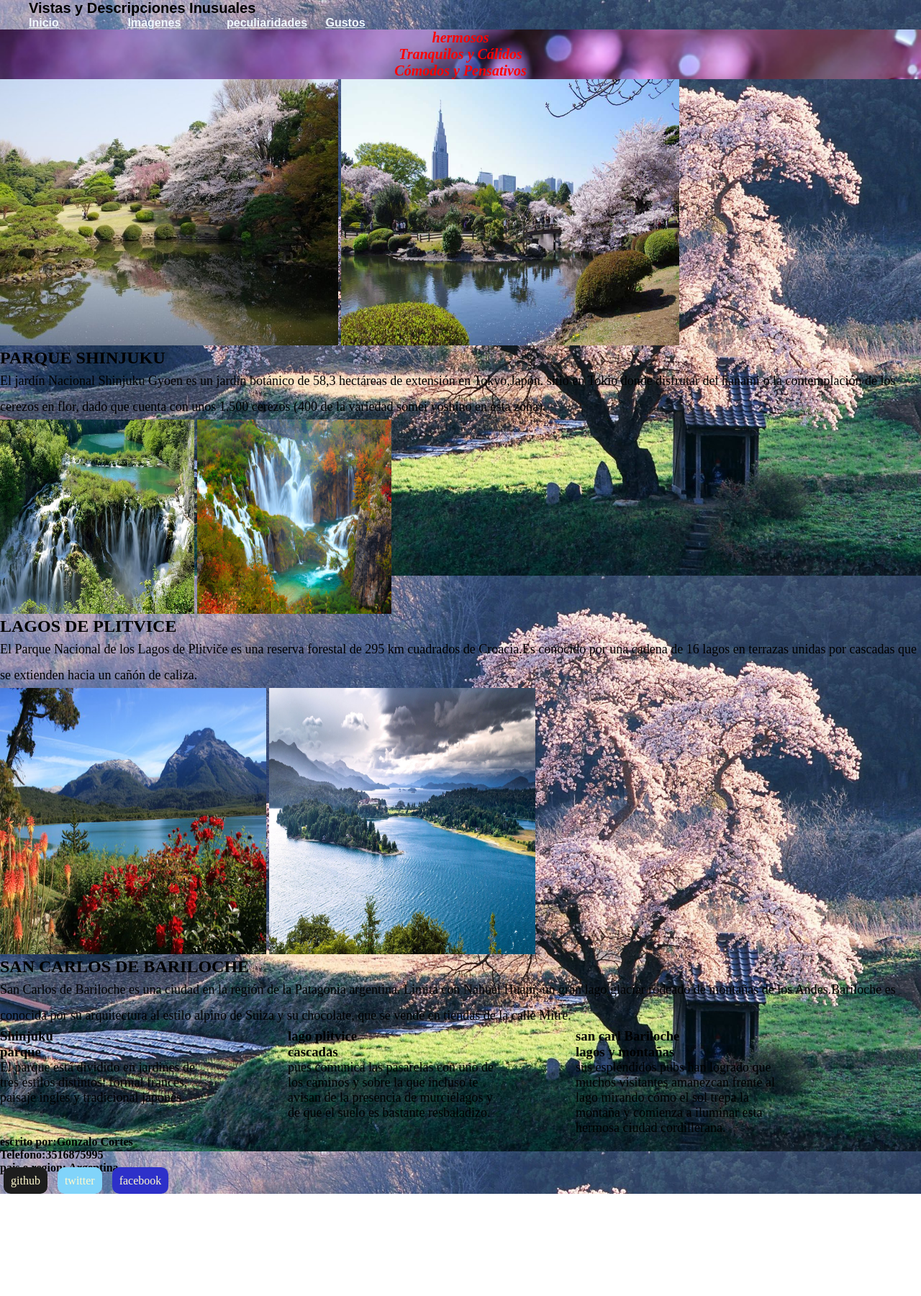
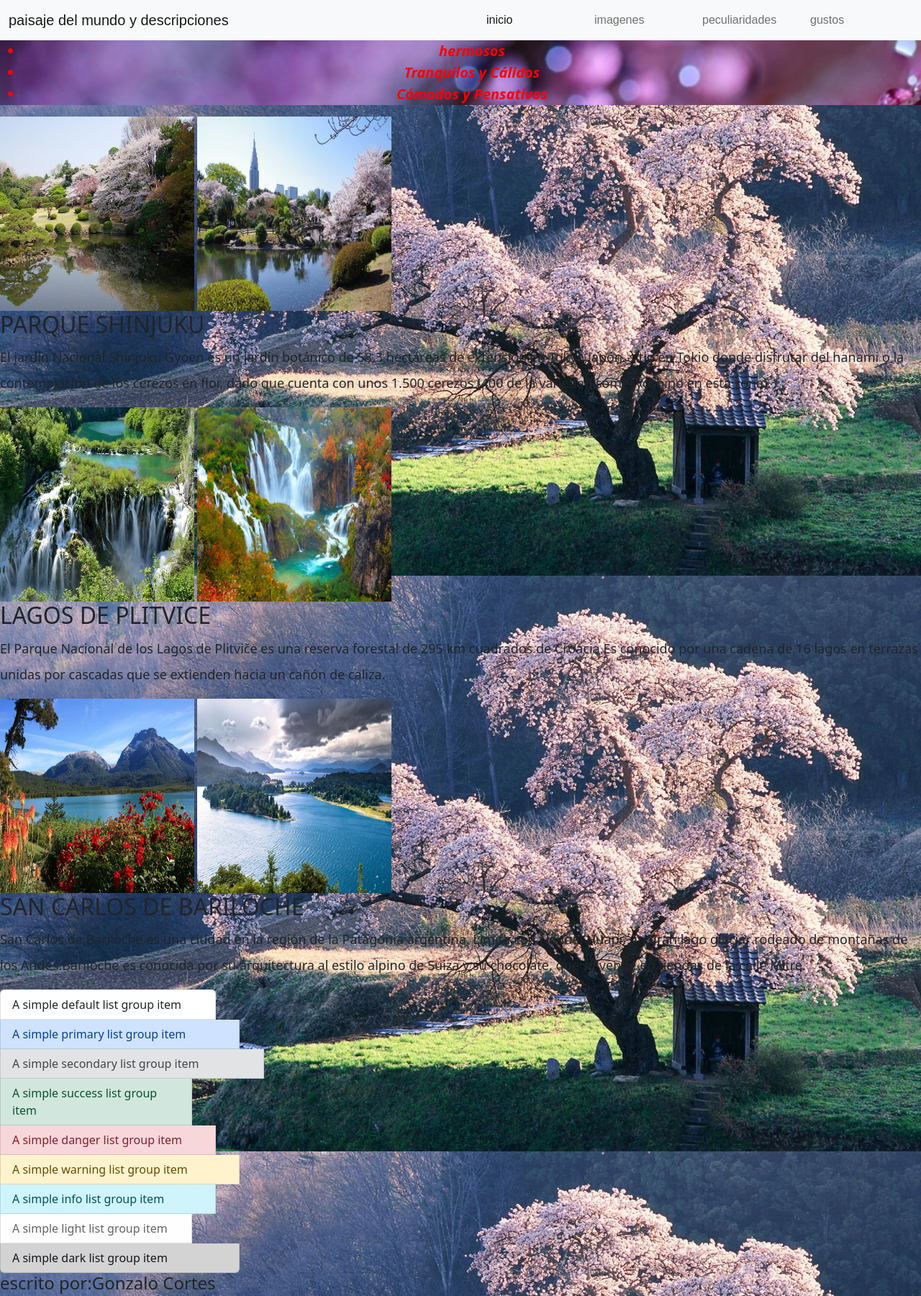
Before and after one commit to gonzalocortes/mi-proyecto, a website: page sesiones/imagenes.html in a window 1280 px wide. Shown: the top 1801 px of the page at 72% size. Before the commit the page ends 1659 px from the top, so only its background shows below. Drawn offline with Linux system fonts and the light colour scheme.

Commit message:
acomodando errores

```diff
--- a/sass/_header.scss
+++ b/sass/_header.scss
@@ -19,11 +19,12 @@
     }
 
     header {
-        /* padding: 20px 10px;*/
-        display: flex;
         justify-content: space-between;
-        max-width: 1200px;
-        margin: 0 auto;
+
+        .nav-cuerpo {
+            width: 100%;
+            justify-content: end;
+        }
 
         .content__title {
             font-size: $smallsize;
@@ -36,8 +37,6 @@
     }
 
     nav {
-        width: 70%;
-
         ul li {
             display: inline-flex;
             line-height-step: 50px;
@@ -51,7 +50,6 @@
             display: flex;
             justify-content: center;
             align-items: center;
-
 
             .container {
                 background-color: antiquewhite;
@@ -74,11 +72,19 @@
                     font-family: fantasy;
                 }
             }
+          .pinture {
+            p {
+                color: brown;
+            }
+          }
+
         }
+
 
         .caja {
             background-color: $colorcaja;
-            margin: 30px;
+            width: 20rem;
+            height: 20rem;
             padding: 3px;
             border: 10px inset rgb(219, 73, 54);
         }
@@ -92,12 +98,15 @@
     background-attachment: fixed;
 }
 
-header {
-    display: flex;
+  header {
+    font-family: Arial, Helvetica, sans-serif;
     justify-content: space-between;
-    max-width: 1200px;
-    margin: 0 auto;
-    font-family: Arial, Helvetica, sans-serif;
+
+    .nav-cuerpo {
+        justify-content: end;
+        width: 100%;
+    }
+
 }
 
 nav {
@@ -106,7 +115,6 @@ nav {
     }
 
     ul {
-        display: inline-flex;
 
         .negrita {
             font-weight: bold;
@@ -116,7 +124,6 @@ nav {
     li {
         display: inline-flex;
         width: 150px;
-        flex-wrap: nowrap;
     }
 }
 
@@ -174,9 +181,9 @@ main {
 
 nav {
     ul {
-        display: inline-flex;
+        display: flex;
         width: 550px;
-        flex-wrap: nowrap;
+        justify-content: flex-end;
     }
 }
 
--- a/sass/_mediaqueries.scss
+++ b/sass/_mediaqueries.scss
@@ -1,9 +1,8 @@
 @media (max-width:1440px) {
-h1{
+    h1 {
         font-size: 20px;
     }
 }
-
 
 @media (max-width: 768px) {
 
@@ -16,17 +15,17 @@ h1{
 .body main section {
     display: flex;
     margin: 10px;
+    flex-direction: column-reverse;
 
+    .ajuste-transform {
+        flex-direction: column;
     }
-
-    header {
-        display: grid;
-        grid-template-columns: 1fr;
+}
 
 h1 {
     font-size: 20px;
 }
-    }
+
 
 
 .cards__tarjeta {
@@ -41,6 +40,7 @@ h1{
     ul {
         display: none;
     }
+
     .orden {
         display: grid;
         grid-template-columns: 1fr;
--- a/sesiones/imagenes.html
+++ b/sesiones/imagenes.html
@@ -7,19 +7,37 @@
      <meta http-equiv="X-UA-Compatible" content="IE=edge" />
      <meta name="viewport" content="width=device-width, initial-scale=1.0" />
      <title>imagenes clon-fotos capturadas desde una vista unica</title>
+     <link rel="stylesheet" href="../css.bootstrap/bootstrap.min.css">
      <link rel="stylesheet" href="../css/style.css">
      <meta name="description" content="cualidades y una descripción unica, compensado con una vista extraordinaria">
+     <script src="../js.bootstrap/bootstrap.bundle.min.js.js"></script>
 
 <body class="fondo">
-     <header>
-          <h1>Vistas y Descripciones Inusuales</h1>
-          <nav>
-               <ul>
-                    <li class="negrita fuente-grande active"><a href="../index.html">Inicio</a></li>
-                    <li class="negrita fuente-grande"><a href="./imagenes.html">Imagenes</a></li>
-                    <li class="negrita fuente-grande"><a href="./peculiaridad.html">peculiaridades</a></li>
-                    <li class="negrita fuente-grande"><a href="./gustos.html">Gustos</a></li>
-               </ul>
+     <header class="header">
+          <nav class="navbar navbar-expand-lg bg-light">
+               <div class="container-fluid">
+                    <a class="navbar-brand" href="#">paisaje del mundo y descripciones</a>
+                    <button class="navbar-toggler" type="button" data-bs-toggle="collapse" data-bs-target="#navbarNav"
+                         aria-controls="navbarNav" aria-expanded="false" aria-label="Toggle navigation">
+                         <span class="navbar-toggler-icon"></span>
+                    </button>
+                    <div class="collapse navbar-collapse" id="navbarNav">
+                         <ul class="navbar-nav nav-cuerpo">
+                              <li class="nav-item">
+                                   <a class="nav-link active" aria-current="page" href="../index.html">inicio</a>
+                              </li>
+                              <li class="nav-item">
+                                   <a class="nav-link" href="../sesiones/imagenes.html">imagenes</a>
+                              </li>
+                              <li class="nav-item">
+                                   <a class="nav-link" href="../sesiones/peculiaridad.html">peculiaridades</a>
+                              </li>
+                              <li class="nav-item">
+                                   <a class="nav-link" href="../sesiones/gustos.html">gustos</a>
+                              </li>
+                         </ul>
+                    </div>
+               </div>
           </nav>
      </header>
      <main class="estilo">
@@ -28,8 +46,8 @@
                <li class="cursiva negrita fuente-grande decoracion">Tranquilos y Cálidos</li>
                <li class="cursiva negrita fuente-grande decoracion">Cómodos y Pensativos</li>
           </ul>
-          <img src="../assets/paisaje4.jpg" alt="Parque Shinjuku privamera" width="470px" height="370px" class="caja">
-          <img src="../assets/paisaje.webp" alt="vista de rio Shinjuku gyoen" width="470px" height="370px" class="caja">
+          <img src="../assets/paisaje4.jpg" alt="Parque Shinjuku privamera" width="270px" height="270px" class="caja">
+          <img src="../assets/paisaje.webp" alt="vista de rio Shinjuku gyoen" width="270px" height="270px" class="caja">
           <h2>PARQUE SHINJUKU</h2>
           <p class="interlineado">El jardín Nacional Shinjuku Gyoen es un jardín botánico de 58,3 hectáreas de extensión
                en
@@ -42,8 +60,8 @@
                cuadrados de Croacia.Es conocido por una cadena de 16 lagos en terrazas unidas por cascadas que se
                extienden hacia un cañón de caliza.
           </p>
-          <img src="../assets/imagen8.jpg" alt="montañas de san carlos Bariloche" width="370" height="370" class="caja">
-          <img src="../assets/imagen9.jpg" alt="rio san carlos Bariloche" width="370" height="370" class="caja">
+          <img src="../assets/imagen8.jpg" alt="montañas de san carlos Bariloche" width="270" height="270" class="caja">
+          <img src="../assets/imagen9.jpg" alt="rio san carlos Bariloche" width="270" height="270" class="caja">
           <h2>SAN CARLOS DE BARILOCHE</h2>
           <p class="interlineado">San Carlos de Bariloche es una ciudad en la región de la Patagonia argentina. Limita
                con Nahuel Huapi, un gran lago glaciar rodeado de montañas de los Andes.Bariloche es conocida por su
@@ -51,34 +69,27 @@
           </p>
 
           <section class="orden">
-               <div class="card" style="width: 18rem;">
-                    <div class="card-body col-sm-3">
-                         <h3 class="card-title">Shinjuku</h3>
-                         <h3 class="card-subtitle mb-2 text-muted">parque</h3>
-                         <p class="card-text">El parque está dividido en jardines de tres estilos distintos: formal
-                              francés, paisaje inglés y tradicional japonés. </p>
-                    </div>
-               </div>
 
-               <div class="card" style="width: 18rem;">
-                    <div class="card-body col-xl-3 col-sm-8">
-                         <h3 class="card-title">lago plitvice</h3>
-                         <h3 class="card-subtitle mb-2-xl text-muted">cascadas</h3>
-                         <p class="card-text"> pues comunica las pasarelas con uno de los caminos y sobre la que incluso
-                              te avisan de la presencia de
-                              murciélagos y de que el suelo es bastante resbaladizo.</p>
-                    </div>
-               </div>
+               <ul class="list-group">
+                    <li class="list-group-item col-md-7 col-lg-9 col-7">A simple default list group item</li>
+                    <li class="list-group-item list-group-item-primary col-sm-10 col-md-8 col-lg-10 col-8 ">A simple
+                         primary list group item</li>
+                    <li class="list-group-item list-group-item-secondary col-sm-9 col-md-10 col-lg-11 col-6">A simple
+                         secondary list group item</li>
+                    <li class="list-group-item list-group-item-success col-sm-8 col-md-9 col-lg-8 col-8">A simple
+                         success list group item</li>
+                    <li class="list-group-item list-group-item-danger col-sm-7 col-md-8 col-lg-9 col-6">A simple danger
+                         list group item</li>
+                    <li class="list-group-item list-group-item-warning col-sm-8 col-md-11 col-lg-10 col-8">A simple
+                         warning list group item</li>
+                    <li class="list-group-item list-group-item-info col-sm-9 col-md-10 col-lg-9 col-8">A simple info
+                         list group item</li>
+                    <li class="list-group-item list-group-item-light col-sm-10 col-md-9 col-lg-8 col-7">A simple light
+                         list group item</li>
+                    <li class="list-group-item list-group-item-dark col-md-8 col-lg-10 col-7">A simple dark list group
+                         item</li>
+               </ul>
 
-               <div class="card" style="width: 18rem;">
-                    <div class="card-body col-sm-3">
-                         <h3 class="card-title">san carl Bariloche</h3>
-                         <h3 class="card-subtitle mb-2 text-muted">lagos y montañas</h3>
-                         <p class="card-text"> sus espléndidos pubs han logrado que muchos visitantes amanezcan frente
-                              al lago mirando cómo el sol trepa la montaña y comienza a
-                              iluminar esta hermosa ciudad cordillerana.</p>
-                    </div>
-               </div>
           </section>
 
 
```
Also changed, not shown: index.html (+44 -26 lines), sesiones/gustos.html (+29 -13 lines), sesiones/peculiaridad.html (+28 -9 lines), css/style.css, 2 other files. Lines whose indentation alone changed are shown as unchanged.
